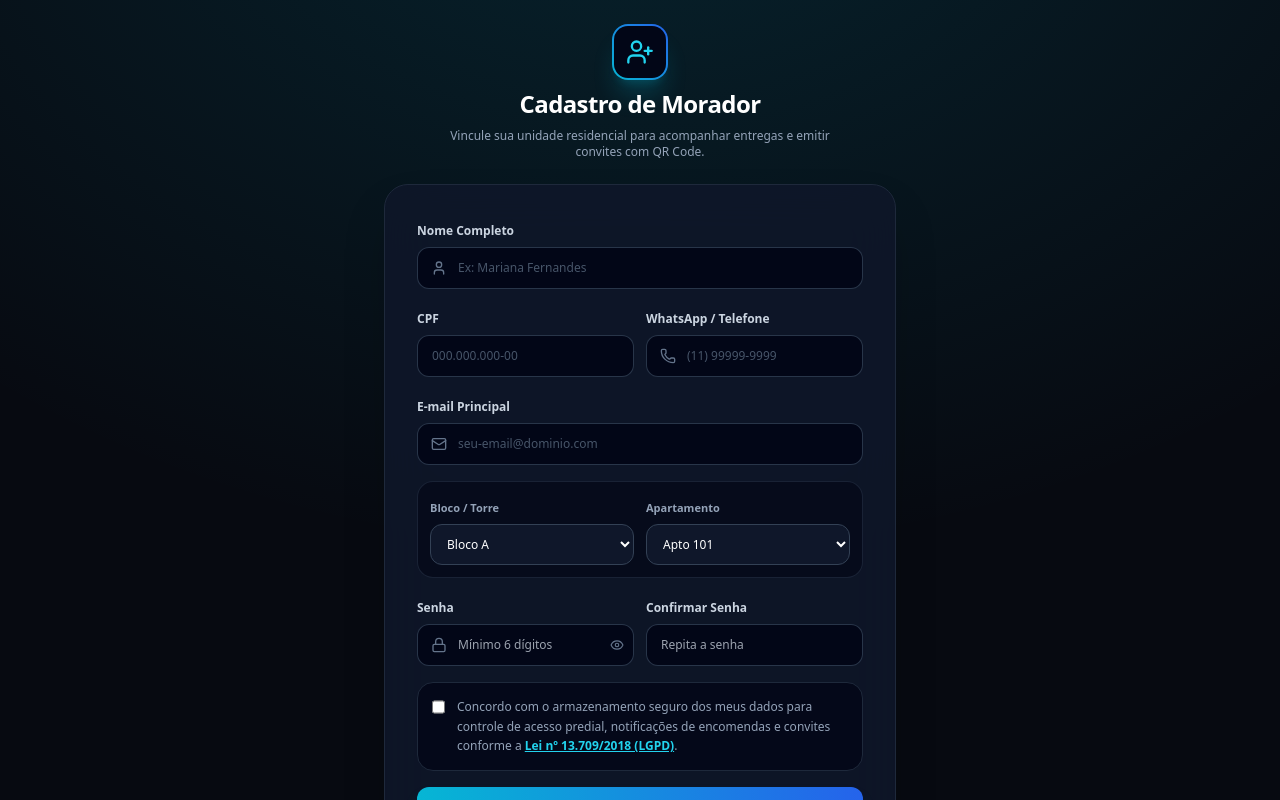
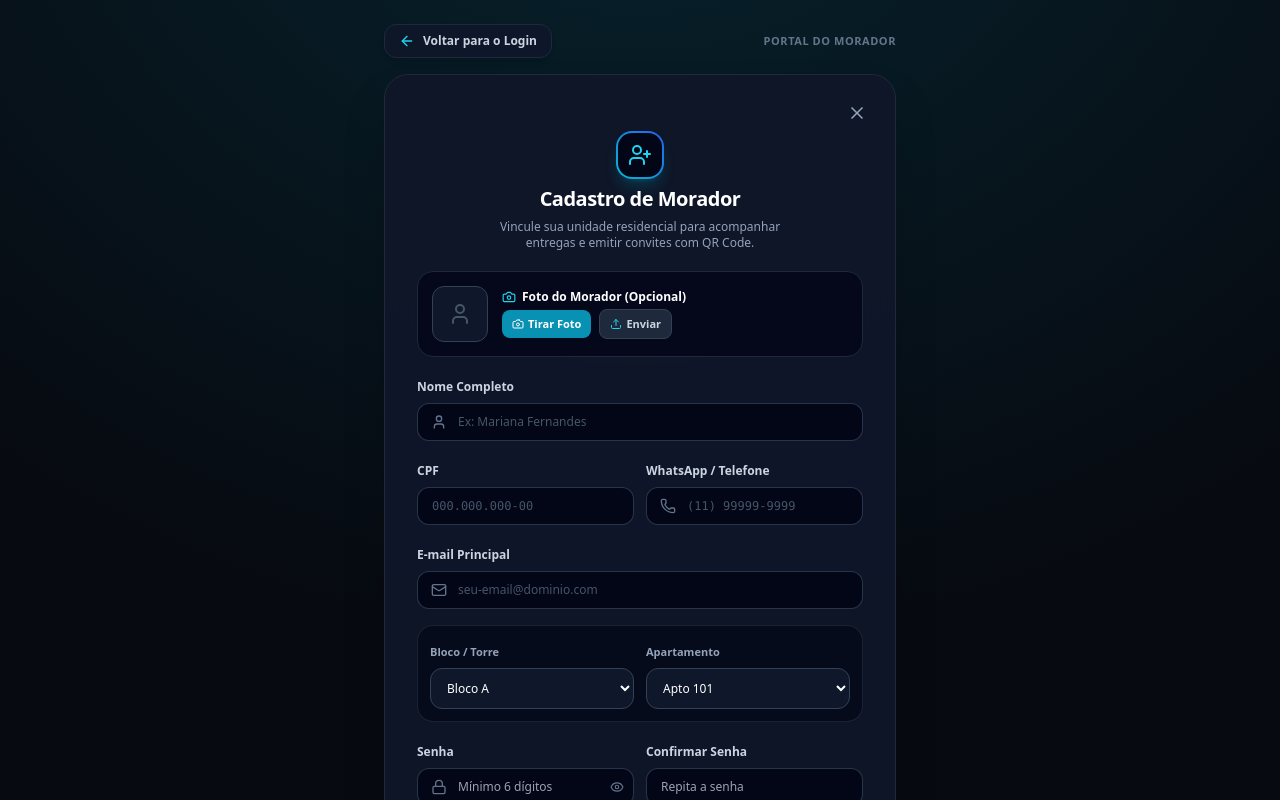
Before and after one commit to dududecos1981/Controle-de-Moradores-e-Entregas, a Next.js app in the folder frontend/: page /cadastro in a window 1280 px wide. Shown: the top 800 px of the page. Built offline with nearby package versions, Linux system fonts and the light colour scheme.

Commit message:
feat(cadastro): add return buttons and resident webcam photo capture

```diff
--- a/frontend/src/app/cadastro/page.tsx
+++ b/frontend/src/app/cadastro/page.tsx
@@ -17,9 +17,14 @@ import {
   UserPlus,
   FileText,
   X,
+  ArrowLeft,
+  Camera,
+  Upload,
+  Check,
 } from 'lucide-react';
 import { useAuth } from '@/contexts/AuthContext';
 import { INITIAL_UNIDADES } from '@/lib/store';
+import WebcamCapture from '@/components/WebcamCapture';
 import SoundEffects from '@/lib/SoundEffects';
 
 export default function CadastroPage() {
@@ -33,6 +38,8 @@ export default function CadastroPage() {
   const [senha, setSenha] = useState('');
   const [confirmSenha, setConfirmSenha] = useState('');
   const [showPassword, setShowPassword] = useState(false);
+  const [fotoUrl, setFotoUrl] = useState('');
+  const [isWebcamOpen, setIsWebcamOpen] = useState(false);
   const [lgpdAceito, setLgpdAceito] = useState(false);
   const [isLgpdModalOpen, setIsLgpdModalOpen] = useState(false);
   const [isLoading, setIsLoading] = useState(false);
@@ -121,24 +128,47 @@ export default function CadastroPage() {
 
   return (
     <div className="min-h-screen bg-[#070A11] bg-[radial-gradient(ellipse_80%_80%_at_50%_-20%,rgba(6,182,212,0.15),rgba(255,255,255,0))] flex flex-col items-center justify-center p-4 sm:p-6 select-none">
-      <div className="w-full max-w-lg space-y-6">
+      <div className="w-full max-w-lg space-y-4">
+        {/* Barra Superior de Retorno */}
+        <div className="flex items-center justify-between">
+          <Link
+            href="/login"
+            className="inline-flex items-center gap-2 px-3.5 py-2 rounded-xl bg-slate-900/90 hover:bg-slate-800 border border-slate-800 text-xs font-bold text-slate-300 hover:text-white transition-all shadow-md group"
+          >
+            <ArrowLeft className="w-4 h-4 text-cyan-400 group-hover:-translate-x-1 transition-transform" />
+            Voltar para o Login
+          </Link>
+          <span className="text-[11px] font-bold text-slate-500 uppercase tracking-wider">
+            Portal do Morador
+          </span>
+        </div>
+
+        {/* Card do Formulário */}
+        <div className="bg-[#0F172A]/95 border border-slate-800 rounded-3xl p-6 sm:p-8 shadow-2xl backdrop-blur-xl space-y-5 relative">
+          {/* Botão de Fechar / Sair no canto superior */}
+          <Link
+            href="/login"
+            className="absolute top-5 right-5 p-2 text-slate-400 hover:text-white hover:bg-slate-800/80 rounded-xl transition-colors"
+            title="Voltar para o Login"
+          >
+            <X className="w-5 h-5" />
+          </Link>
+
           {/* Header */}
-        <div className="text-center space-y-2">
-          <div className="inline-flex items-center justify-center w-14 h-14 rounded-2xl bg-gradient-to-tr from-cyan-500 to-blue-600 p-0.5 shadow-xl shadow-cyan-500/20">
+          <div className="text-center space-y-1.5 pt-1">
+            <div className="inline-flex items-center justify-center w-12 h-12 rounded-2xl bg-gradient-to-tr from-cyan-500 to-blue-600 p-0.5 shadow-lg shadow-cyan-500/20">
               <div className="w-full h-full bg-slate-950 rounded-[14px] flex items-center justify-center">
-              <UserPlus className="w-7 h-7 text-cyan-400" />
+                <UserPlus className="w-6 h-6 text-cyan-400" />
               </div>
             </div>
-          <h1 className="text-2xl font-black tracking-tight text-white">
+            <h1 className="text-xl font-black tracking-tight text-white">
               Cadastro de Morador
             </h1>
-          <p className="text-xs text-slate-400 max-w-sm mx-auto">
+            <p className="text-xs text-slate-400 max-w-xs mx-auto">
               Vincule sua unidade residencial para acompanhar entregas e emitir convites com QR Code.
             </p>
           </div>
 
-        {/* Card do Formulário */}
-        <div className="bg-[#0F172A]/90 border border-slate-800 rounded-3xl p-6 sm:p-8 shadow-2xl backdrop-blur-xl space-y-5">
           {errorMessage && (
             <div className="p-3.5 rounded-xl bg-rose-950/70 border border-rose-800/50 flex items-start gap-3 text-xs text-rose-300 animate-shake">
               <AlertCircle className="w-4 h-4 text-rose-400 shrink-0 mt-0.5" />
@@ -147,6 +177,71 @@ export default function CadastroPage() {
           )}
 
           <form onSubmit={handleSubmit} className="space-y-4">
+            {/* Foto Biométrica do Morador (Opcional) */}
+            <div className="p-3.5 bg-slate-950/80 border border-slate-800 rounded-2xl flex items-center gap-3.5">
+              <div className="relative shrink-0">
+                <div className="w-14 h-14 rounded-xl bg-slate-900 border border-slate-700 overflow-hidden flex items-center justify-center">
+                  {fotoUrl ? (
+                    <img src={fotoUrl} alt="Foto Morador" className="w-full h-full object-cover" />
+                  ) : (
+                    <User className="w-6 h-6 text-slate-600" />
+                  )}
+                </div>
+                {fotoUrl && (
+                  <span className="absolute -top-1 -right-1 bg-emerald-500 text-white rounded-full p-0.5 shadow-md">
+                    <Check className="w-3 h-3" />
+                  </span>
+                )}
+              </div>
+
+              <div className="flex-1 space-y-1">
+                <p className="text-xs font-bold text-white flex items-center gap-1.5">
+                  <Camera className="w-3.5 h-3.5 text-cyan-400" />
+                  Foto do Morador (Opcional)
+                </p>
+                <div className="flex flex-wrap items-center gap-2">
+                  <button
+                    type="button"
+                    onClick={() => setIsWebcamOpen(true)}
+                    className="px-2.5 py-1.5 bg-cyan-600 hover:bg-cyan-500 text-white text-[11px] font-bold rounded-lg flex items-center gap-1 transition-all"
+                  >
+                    <Camera className="w-3 h-3" />
+                    {fotoUrl ? 'Recapturar' : 'Tirar Foto'}
+                  </button>
+
+                  <label className="px-2.5 py-1.5 bg-slate-800 hover:bg-slate-700 text-slate-300 text-[11px] font-semibold rounded-lg flex items-center gap-1 cursor-pointer transition-colors border border-slate-700">
+                    <Upload className="w-3 h-3 text-cyan-400" />
+                    Enviar
+                    <input
+                      type="file"
+                      accept="image/*"
+                      className="hidden"
+                      onChange={(e) => {
+                        const file = e.target.files?.[0];
+                        if (file) {
+                          const reader = new FileReader();
+                          reader.onload = (ev) => {
+                            if (ev.target?.result) setFotoUrl(ev.target.result as string);
+                          };
+                          reader.readAsDataURL(file);
+                        }
+                      }}
+                    />
+                  </label>
+
+                  {fotoUrl && (
+                    <button
+                      type="button"
+                      onClick={() => setFotoUrl('')}
+                      className="text-[11px] text-rose-400 hover:underline"
+                    >
+                      Remover
+                    </button>
+                  )}
+                </div>
+              </div>
+            </div>
+
             {/* Nome Completo */}
             <div className="space-y-1.5">
               <label className="text-xs font-bold text-slate-300">Nome Completo</label>
@@ -158,7 +253,7 @@ export default function CadastroPage() {
                   value={nome}
                   onChange={(e) => setNome(e.target.value)}
                   placeholder="Ex: Mariana Fernandes"
-                  className="w-full bg-slate-950 text-white text-xs pl-10 pr-4 py-3 rounded-xl border border-slate-700/80 focus:border-cyan-500 focus:ring-1 focus:ring-cyan-500 outline-none transition-all placeholder:text-slate-600"
+                  className="w-full bg-slate-950 text-white text-xs pl-10 pr-4 py-2.5 rounded-xl border border-slate-700/80 focus:border-cyan-500 focus:ring-1 focus:ring-cyan-500 outline-none transition-all placeholder:text-slate-600"
                 />
               </div>
             </div>
@@ -173,7 +268,7 @@ export default function CadastroPage() {
                   value={cpf}
                   onChange={handleCpfChange}
                   placeholder="000.000.000-00"
-                  className="w-full bg-slate-950 text-white text-xs px-3.5 py-3 rounded-xl border border-slate-700/80 focus:border-cyan-500 focus:ring-1 focus:ring-cyan-500 outline-none transition-all placeholder:text-slate-600"
+                  className="w-full bg-slate-950 text-white text-xs px-3.5 py-2.5 rounded-xl border border-slate-700/80 focus:border-cyan-500 focus:ring-1 focus:ring-cyan-500 outline-none transition-all placeholder:text-slate-600 font-mono"
                 />
               </div>
 
@@ -187,7 +282,7 @@ export default function CadastroPage() {
                     value={telefone}
                     onChange={handleTelefoneChange}
                     placeholder="(11) 99999-9999"
-                    className="w-full bg-slate-950 text-white text-xs pl-10 pr-4 py-3 rounded-xl border border-slate-700/80 focus:border-cyan-500 focus:ring-1 focus:ring-cyan-500 outline-none transition-all placeholder:text-slate-600"
+                    className="w-full bg-slate-950 text-white text-xs pl-10 pr-4 py-2.5 rounded-xl border border-slate-700/80 focus:border-cyan-500 focus:ring-1 focus:ring-cyan-500 outline-none transition-all placeholder:text-slate-600 font-mono"
                   />
                 </div>
               </div>
@@ -204,7 +299,7 @@ export default function CadastroPage() {
                   value={email}
                   onChange={(e) => setEmail(e.target.value)}
                   placeholder="seu-email@dominio.com"
-                  className="w-full bg-slate-950 text-white text-xs pl-10 pr-4 py-3 rounded-xl border border-slate-700/80 focus:border-cyan-500 focus:ring-1 focus:ring-cyan-500 outline-none transition-all placeholder:text-slate-600"
+                  className="w-full bg-slate-950 text-white text-xs pl-10 pr-4 py-2.5 rounded-xl border border-slate-700/80 focus:border-cyan-500 focus:ring-1 focus:ring-cyan-500 outline-none transition-all placeholder:text-slate-600"
                 />
               </div>
             </div>
@@ -250,7 +345,7 @@ export default function CadastroPage() {
                     value={senha}
                     onChange={(e) => setSenha(e.target.value)}
                     placeholder="Mínimo 6 dígitos"
-                    className="w-full bg-slate-950 text-white text-xs pl-10 pr-8 py-3 rounded-xl border border-slate-700/80 focus:border-cyan-500 focus:ring-1 focus:ring-cyan-500 outline-none transition-all"
+                    className="w-full bg-slate-950 text-white text-xs pl-10 pr-8 py-2.5 rounded-xl border border-slate-700/80 focus:border-cyan-500 focus:ring-1 focus:ring-cyan-500 outline-none transition-all"
                   />
                   <button
                     type="button"
@@ -270,7 +365,7 @@ export default function CadastroPage() {
                   value={confirmSenha}
                   onChange={(e) => setConfirmSenha(e.target.value)}
                   placeholder="Repita a senha"
-                  className="w-full bg-slate-950 text-white text-xs px-3.5 py-3 rounded-xl border border-slate-700/80 focus:border-cyan-500 focus:ring-1 focus:ring-cyan-500 outline-none transition-all"
+                  className="w-full bg-slate-950 text-white text-xs px-3.5 py-2.5 rounded-xl border border-slate-700/80 focus:border-cyan-500 focus:ring-1 focus:ring-cyan-500 outline-none transition-all"
                 />
               </div>
             </div>
@@ -311,21 +406,30 @@ export default function CadastroPage() {
               </label>
             </div>
 
-            {/* Botão Concluir Cadastro */}
+            {/* Botões de Ação */}
+            <div className="flex items-center gap-3 pt-2">
+              <Link
+                href="/login"
+                className="flex-1 py-3 px-4 bg-slate-800 hover:bg-slate-700 text-slate-300 hover:text-white text-xs font-bold rounded-xl transition-colors text-center border border-slate-700 flex items-center justify-center gap-1.5"
+              >
+                <ArrowLeft className="w-3.5 h-3.5" />
+                Voltar / Sair
+              </Link>
               <button
                 type="submit"
                 disabled={isLoading}
-              className="w-full py-3.5 px-4 bg-gradient-to-r from-cyan-500 to-blue-600 hover:from-cyan-400 hover:to-blue-500 text-white text-xs font-bold rounded-xl shadow-lg shadow-cyan-500/25 transition-all flex items-center justify-center gap-2 disabled:opacity-50"
+                className="flex-[2] py-3 px-4 bg-gradient-to-r from-cyan-500 to-blue-600 hover:from-cyan-400 hover:to-blue-500 text-white text-xs font-bold rounded-xl shadow-lg shadow-cyan-500/25 transition-all flex items-center justify-center gap-2 disabled:opacity-50"
               >
                 {isLoading ? 'Cadastrando Unidade...' : 'Concluir Cadastro & Entrar'}
               </button>
+            </div>
           </form>
 
-          {/* Link Já tem conta */}
+          {/* Link Fazer Login */}
           <div className="pt-2 border-t border-slate-800/80 text-center">
             <p className="text-xs text-slate-400">
               Já possui uma conta cadastrada?{' '}
-              <Link href="/login" className="text-blue-400 font-bold hover:underline">
+              <Link href="/login" className="text-cyan-400 font-bold hover:underline">
                 Fazer login
               </Link>
             </p>
@@ -378,6 +482,32 @@ export default function CadastroPage() {
           </div>
         </div>
       )}
+
+      {/* Modal Webcam no Cadastro */}
+      {isWebcamOpen && (
+        <div className="fixed inset-0 z-50 bg-black/80 backdrop-blur-sm flex items-center justify-center p-4">
+          <div className="bg-[#111827] border border-slate-800 rounded-3xl p-6 max-w-lg w-full relative shadow-2xl">
+            <button
+              type="button"
+              onClick={() => setIsWebcamOpen(false)}
+              className="absolute top-4 right-4 p-2 text-slate-400 hover:text-white hover:bg-slate-800 rounded-xl"
+            >
+              <X className="w-5 h-5" />
+            </button>
+            <h3 className="text-sm font-bold text-white mb-4 flex items-center gap-2">
+              <Camera className="w-4 h-4 text-cyan-400" />
+              Captura de Foto do Morador
+            </h3>
+            <WebcamCapture
+              onPhotoCaptured={(dataUrl) => {
+                setFotoUrl(dataUrl);
+                setIsWebcamOpen(false);
+              }}
+              currentPhotoUrl={fotoUrl}
+            />
+          </div>
+        </div>
+      )}
     </div>
   );
 }
```
Lines whose indentation alone changed are shown as unchanged.
